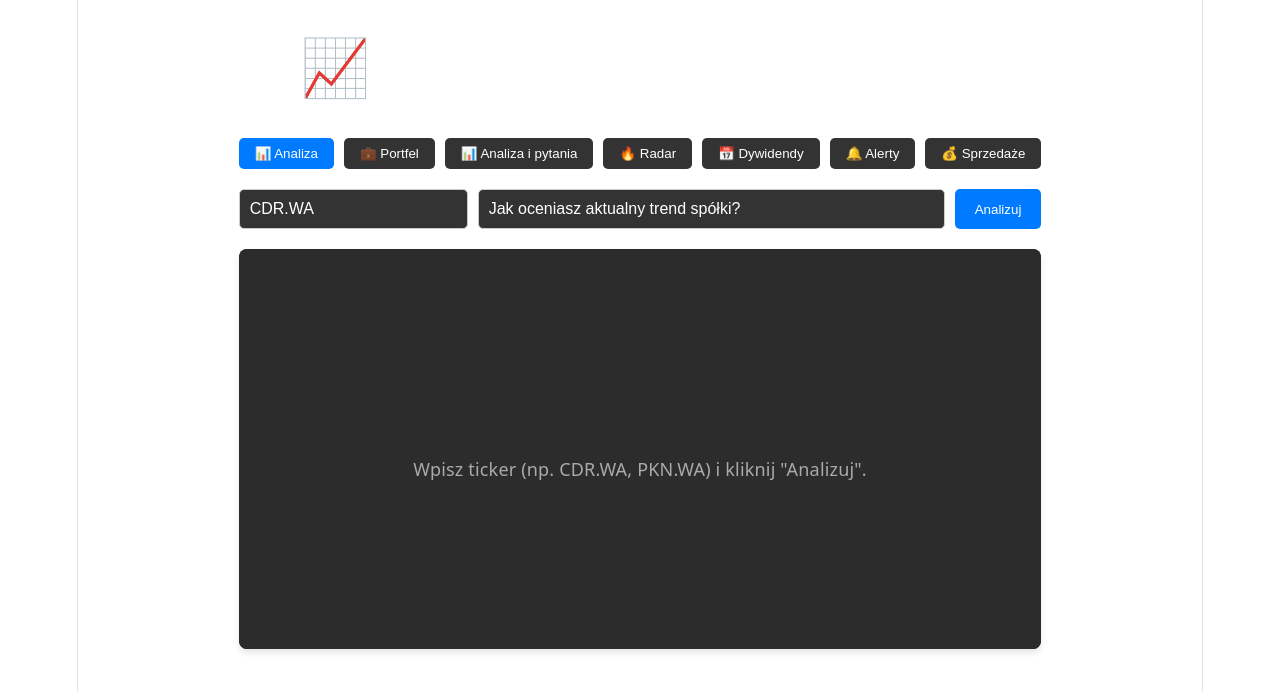
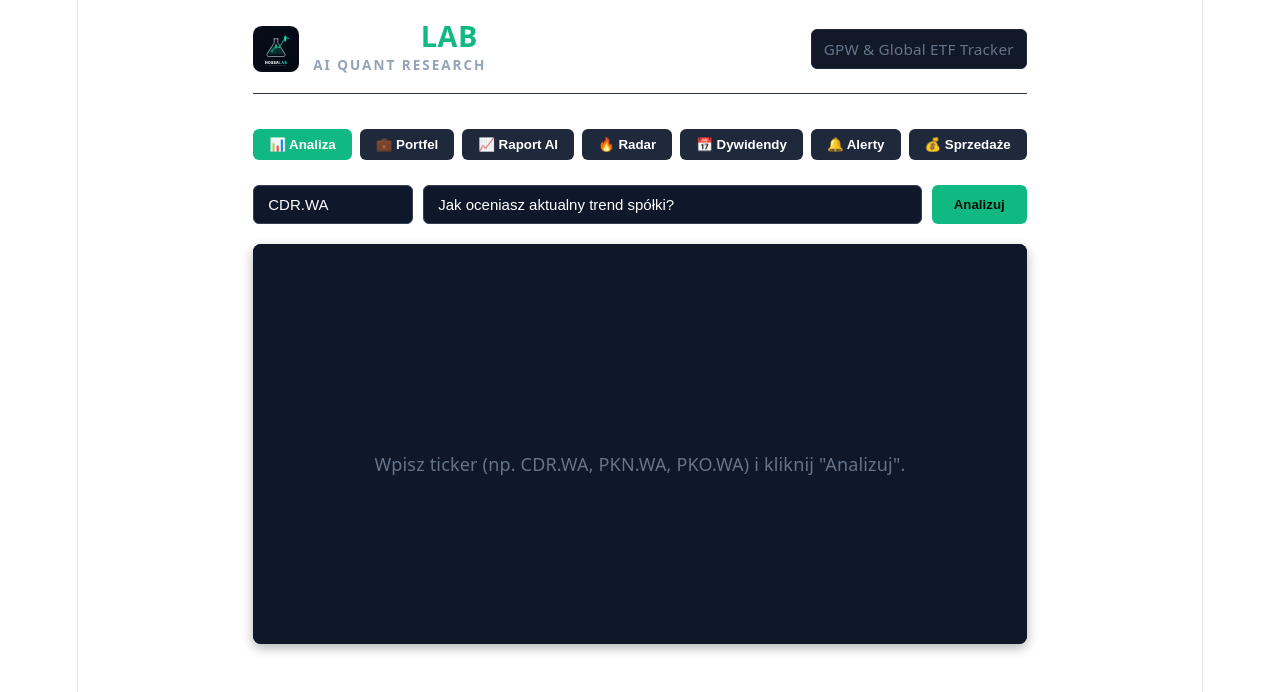
Before and after one commit to Preeksik/GieldaTracker, a React app in the folder frontend/: page / in a window 1280 px wide. Shown: the top 692 px of the page. Built offline with nearby package versions, Linux system fonts and the light colour scheme; the HTML template or start-up script is replaced by a standard one.

Commit message:
dodanie nowego design'u aplikacji

```diff
--- a/frontend/src/App.jsx
+++ b/frontend/src/App.jsx
@@ -1,4 +1,4 @@
-// Zaktualizowany App.jsx - z poprawioną widocznością tekstu i działającymi zakładkami
+// Zaktualizowany App.jsx - z brandingiem HossaLab i działającymi zakładkami
 import { useState, useEffect, useRef } from 'react'
 import { createChart, CandlestickSeries } from 'lightweight-charts'
 import PortfolioTracker from './PortfolioTracker'
@@ -84,7 +84,7 @@ function App() {
       try {
         chart.remove()
       } catch (e) {
-        // wykres mógł już zostać usunięty (np. przez React StrictMode w dev) - ignorujemy
+        // Ignorujemy błąd podwójnego czyszczenia wykresu w React StrictMode
       }
       if (chartInstanceRef.current === chart) {
         chartInstanceRef.current = null
@@ -93,115 +93,132 @@ function App() {
   }, [chartData])
 
   return (
-    <div style={{ padding: '20px', fontFamily: 'system-ui', maxWidth: '900px', margin: '0 auto', color: '#fff' }}>
-      <h1 style={{ color: '#fff', marginBottom: '60px' }}>📈 GPW + Google GeminiAI</h1>
+    <div style={{ padding: '20px', fontFamily: 'system-ui, -apple-system, sans-serif', maxWidth: '950px', margin: '0 auto', color: '#fff' }}>
+
+      {/* Nagłówek HossaLab z logo */}
+      <header style={{ display: 'flex', alignItems: 'center', justifyContent: 'space-between', marginBottom: '35px', paddingBottom: '15px', borderBottom: '1px solid #2d3748' }}>
+        <div style={{ display: 'flex', alignItems: 'center', gap: '14px' }}>
+          <img src="/Logo.svg" alt="HossaLab Logo" style={{ width: '46px', height: '46px' }} />
+          <div style={{ display: 'flex', flexDirection: 'column' }}>
+            <span style={{ fontWeight: 900, fontSize: '1.6rem', color: '#fff', letterSpacing: '0.5px', lineHeight: '1.1' }}>
+              HOSSA<span style={{ color: '#10B981' }}>LAB</span>
+            </span>
+            <span style={{ fontSize: '0.75rem', color: '#94A3B8', letterSpacing: '2px', fontWeight: 600 }}>
+              AI QUANT RESEARCH
+            </span>
+          </div>
+        </div>
+
+        <div style={{ fontSize: '0.85rem', color: '#64748B', background: '#111827', padding: '6px 12px', borderRadius: '6px', border: '1px solid #1F2937' }}>
+          GPW & Global ETF Tracker
+        </div>
+      </header>
 
       {/* Przełącznik zakładek */}
-      <div style={{ display: 'flex', gap: '10px', marginBottom: '20px' }}>
+      <div style={{ display: 'flex', gap: '8px', marginBottom: '25px', flexWrap: 'wrap' }}>
         <button
           onClick={() => setActiveTab('analiza')}
-          style={{ padding: '8px 16px', background: activeTab === 'analiza' ? '#007BFF' : '#333', color: 'white', border: 'none', borderRadius: '5px', cursor: 'pointer' }}
+          style={{ padding: '8px 16px', background: activeTab === 'analiza' ? '#10B981' : '#1E293B', color: 'white', border: 'none', borderRadius: '6px', cursor: 'pointer', fontWeight: 600 }}
         >
           📊 Analiza
         </button>
         <button
           onClick={() => setActiveTab('portfel')}
-          style={{ padding: '8px 16px', background: activeTab === 'portfel' ? '#007BFF' : '#333', color: 'white', border: 'none', borderRadius: '5px', cursor: 'pointer' }}
+          style={{ padding: '8px 16px', background: activeTab === 'portfel' ? '#10B981' : '#1E293B', color: 'white', border: 'none', borderRadius: '6px', cursor: 'pointer', fontWeight: 600 }}
         >
           💼 Portfel
         </button>
         <button
           onClick={() => setActiveTab('rekomendacje')}
-          style={{ padding: '8px 16px', background: activeTab === 'rekomendacje' ? '#007BFF' : '#333', color: 'white', border: 'none', borderRadius: '5px', cursor: 'pointer' }}
+          style={{ padding: '8px 16px', background: activeTab === 'rekomendacje' ? '#10B981' : '#1E293B', color: 'white', border: 'none', borderRadius: '6px', cursor: 'pointer', fontWeight: 600 }}
         >
-          📊 Analiza i pytania
+          📈 Raport AI
         </button>
         <button
           onClick={() => setActiveTab('newsy')}
-          style={{ padding: '8px 16px', background: activeTab === 'newsy' ? '#007BFF' : '#333', color: 'white', border: 'none', borderRadius: '5px', cursor: 'pointer' }}
+          style={{ padding: '8px 16px', background: activeTab === 'newsy' ? '#10B981' : '#1E293B', color: 'white', border: 'none', borderRadius: '6px', cursor: 'pointer', fontWeight: 600 }}
         >
           🔥 Radar
         </button>
         <button
           onClick={() => setActiveTab('dywidendy')}
-          style={{ padding: '8px 16px', background: activeTab === 'dywidendy' ? '#007BFF' : '#333', color: 'white', border: 'none', borderRadius: '5px', cursor: 'pointer' }}
+          style={{ padding: '8px 16px', background: activeTab === 'dywidendy' ? '#10B981' : '#1E293B', color: 'white', border: 'none', borderRadius: '6px', cursor: 'pointer', fontWeight: 600 }}
         >
           📅 Dywidendy
         </button>
         <button
           onClick={() => setActiveTab('alerty')}
-          style={{ padding: '8px 16px', background: activeTab === 'alerty' ? '#007BFF' : '#333', color: 'white', border: 'none', borderRadius: '5px', cursor: 'pointer' }}
+          style={{ padding: '8px 16px', background: activeTab === 'alerty' ? '#10B981' : '#1E293B', color: 'white', border: 'none', borderRadius: '6px', cursor: 'pointer', fontWeight: 600 }}
         >
           🔔 Alerty
         </button>
         <button
           onClick={() => setActiveTab('sprzedaze')}
-          style={{ padding: '8px 16px', background: activeTab === 'sprzedaze' ? '#007BFF' : '#333', color: 'white', border: 'none', borderRadius: '5px', cursor: 'pointer' }}
+          style={{ padding: '8px 16px', background: activeTab === 'sprzedaze' ? '#10B981' : '#1E293B', color: 'white', border: 'none', borderRadius: '6px', cursor: 'pointer', fontWeight: 600 }}
         >
           💰 Sprzedaże
         </button>
       </div>
 
-      {/* Zawartość zakładki "Analiza" - renderuje się TYLKO gdy activeTab === 'analiza' */}
+      {/* Zawartość zakładki "Analiza" */}
       {activeTab === 'analiza' && (
         <>
           <div style={{ display: 'flex', gap: '10px', marginBottom: '20px' }}>
             <input
               value={ticker}
               onChange={(e) => setTicker(e.target.value)}
-              style={{ padding: '10px', fontSize: '16px', borderRadius: '5px', border: '1px solid #ccc', color: '#fff', backgroundColor: '#333' }}
+              placeholder="np. CDR.WA"
+              style={{ width: '130px', padding: '10px 14px', fontSize: '15px', borderRadius: '6px', border: '1px solid #334155', color: '#fff', backgroundColor: '#0F172A' }}
             />
             <input
               value={question}
               onChange={(e) => setQuestion(e.target.value)}
-              style={{ flex: 1, padding: '10px', fontSize: '16px', borderRadius: '5px', border: '1px solid #ccc', color: '#fff', backgroundColor: '#333' }}
+              placeholder="Zadaj pytanie analityczne..."
+              style={{ flex: 1, padding: '10px 14px', fontSize: '15px', borderRadius: '6px', border: '1px solid #334155', color: '#fff', backgroundColor: '#0F172A' }}
             />
             <button
               onClick={analyzeStock}
               disabled={loading}
-              style={{ padding: '10px 20px', background: '#007BFF', color: 'white', border: 'none', borderRadius: '5px', cursor: 'pointer' }}
+              style={{ padding: '10px 22px', background: loading ? '#047857' : '#10B981', color: '#04130C', fontWeight: 700, border: 'none', borderRadius: '6px', cursor: loading ? 'not-allowed' : 'pointer', transition: '0.2s' }}
             >
-              {loading ? 'Myślę...' : 'Analizuj'}
+              {loading ? 'Analizuję...' : 'Analizuj'}
             </button>
           </div>
 
-          {error && <div style={{ color: 'red', marginBottom: '20px' }}>{error}</div>}
+          {error && (
+            <div style={{ color: '#F87171', background: '#450A0A', padding: '12px', borderRadius: '6px', marginBottom: '20px', border: '1px solid #991B1B' }}>
+              {error}
+            </div>
+          )}
 
-          <div ref={chartContainerRef} style={{ width: '100%', height: '400px', marginBottom: '20px', borderRadius: '8px', overflow: 'hidden', boxShadow: '0 4px 6px rgba(0,0,0,0.1)', backgroundColor: '#1E1E2F' }}>
+          <div ref={chartContainerRef} style={{ width: '100%', height: '400px', marginBottom: '20px', borderRadius: '8px', overflow: 'hidden', boxShadow: '0 4px 12px rgba(0,0,0,0.3)', backgroundColor: '#1E1E2F' }}>
             {chartData.length === 0 && !loading && (
-              <div style={{ height: '100%', display: 'flex', alignItems: 'center', justifyContent: 'center', background: '#2c2c2c', color: '#aaa', padding: '20px', textAlign: 'center' }}>
-                Wpisz ticker (np. CDR.WA, PKN.WA) i kliknij "Analizuj".
+              <div style={{ height: '100%', display: 'flex', alignItems: 'center', justifyContent: 'center', background: '#0F172A', color: '#64748B', padding: '20px', textAlign: 'center' }}>
+                Wpisz ticker (np. CDR.WA, PKN.WA, PKO.WA) i kliknij "Analizuj".
               </div>
             )}
           </div>
 
           {aiAnalysis && (
-            <div style={{ background: '#333', padding: '20px', borderRadius: '8px', borderLeft: '4px solid #007BFF', boxShadow: '0 2px 4px rgba(0,0,0,0.2)' }}>
-              <h3 style={{ marginTop: 0, color: '#007BFF' }}>🤖 Werdykt DeepSeek:</h3>
-              <p style={{ whiteSpace: 'pre-wrap', lineHeight: '1.6', margin: 0, color: '#eee' }}>{aiAnalysis}</p>
+            <div style={{ background: '#0F172A', padding: '22px', borderRadius: '8px', borderLeft: '4px solid #10B981', boxShadow: '0 4px 10px rgba(0,0,0,0.25)', border: '1px solid #1E293B', borderLeftWidth: '4px' }}>
+              <h3 style={{ marginTop: 0, color: '#10B981', display: 'flex', alignItems: 'center', gap: '8px', fontSize: '1.1rem' }}>
+                ⚡ Werdykt HossaLab AI:
+              </h3>
+              <p style={{ whiteSpace: 'pre-wrap', lineHeight: '1.6', margin: 0, color: '#E2E8F0', fontSize: '0.95rem' }}>{aiAnalysis}</p>
             </div>
           )}
         </>
       )}
 
-      {/* Zawartość zakładki "Portfel" - renderuje się TYLKO gdy activeTab === 'portfel' */}
+      {/* Pozostałe zakładki */}
       {activeTab === 'portfel' && <PortfolioTracker />}
-
-      {/* Zawartość zakładki "Rekomendacje" - renderuje się TYLKO gdy activeTab === 'rekomendacje' */}
       {activeTab === 'rekomendacje' && <PortfolioReport />}
-
-      {/* Zawartość zakładki "Newsy" - renderuje się TYLKO gdy activeTab === 'newsy' */}
       {activeTab === 'newsy' && <PortfolioNews />}
-
-      {/* Zawartość zakładki "Dywidendy" - renderuje się TYLKO gdy activeTab === 'dywidendy' */}
       {activeTab === 'dywidendy' && <DividendCalendar />}
-
-      {/* Zawartość zakładki "Alerty" - renderuje się TYLKO gdy activeTab === 'alerty' */}
       {activeTab === 'alerty' && <PriceAlerts />}
-
-      {/* Zawartość zakładki "Sprzedaże" - renderuje się TYLKO gdy activeTab === 'sprzedaze' */}
       {activeTab === 'sprzedaze' && <SalesHistory />}
     </div>
   )
 }
+
 export default App
```
Also changed, not shown: frontend/public/Logo.svg (added).
